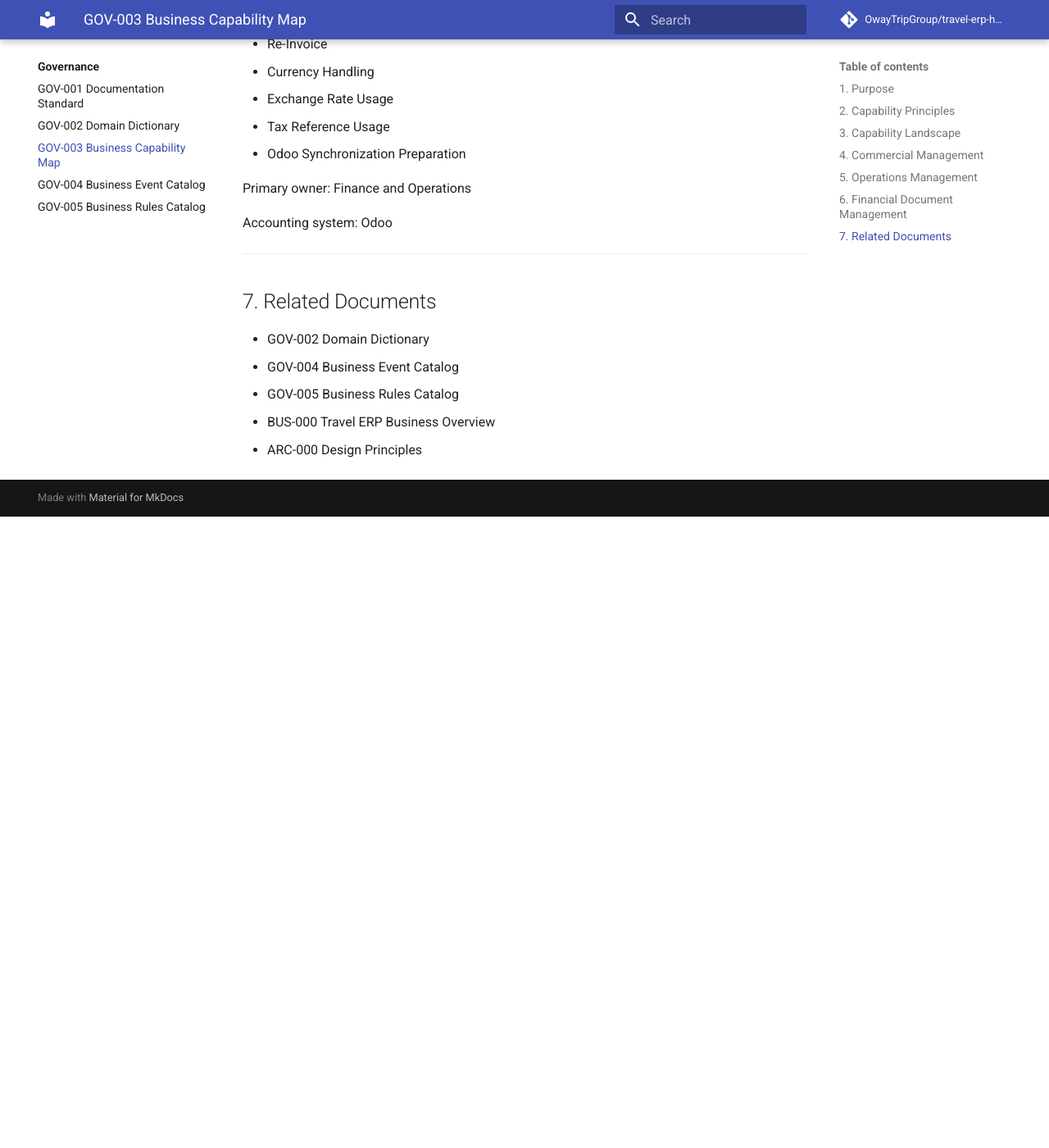
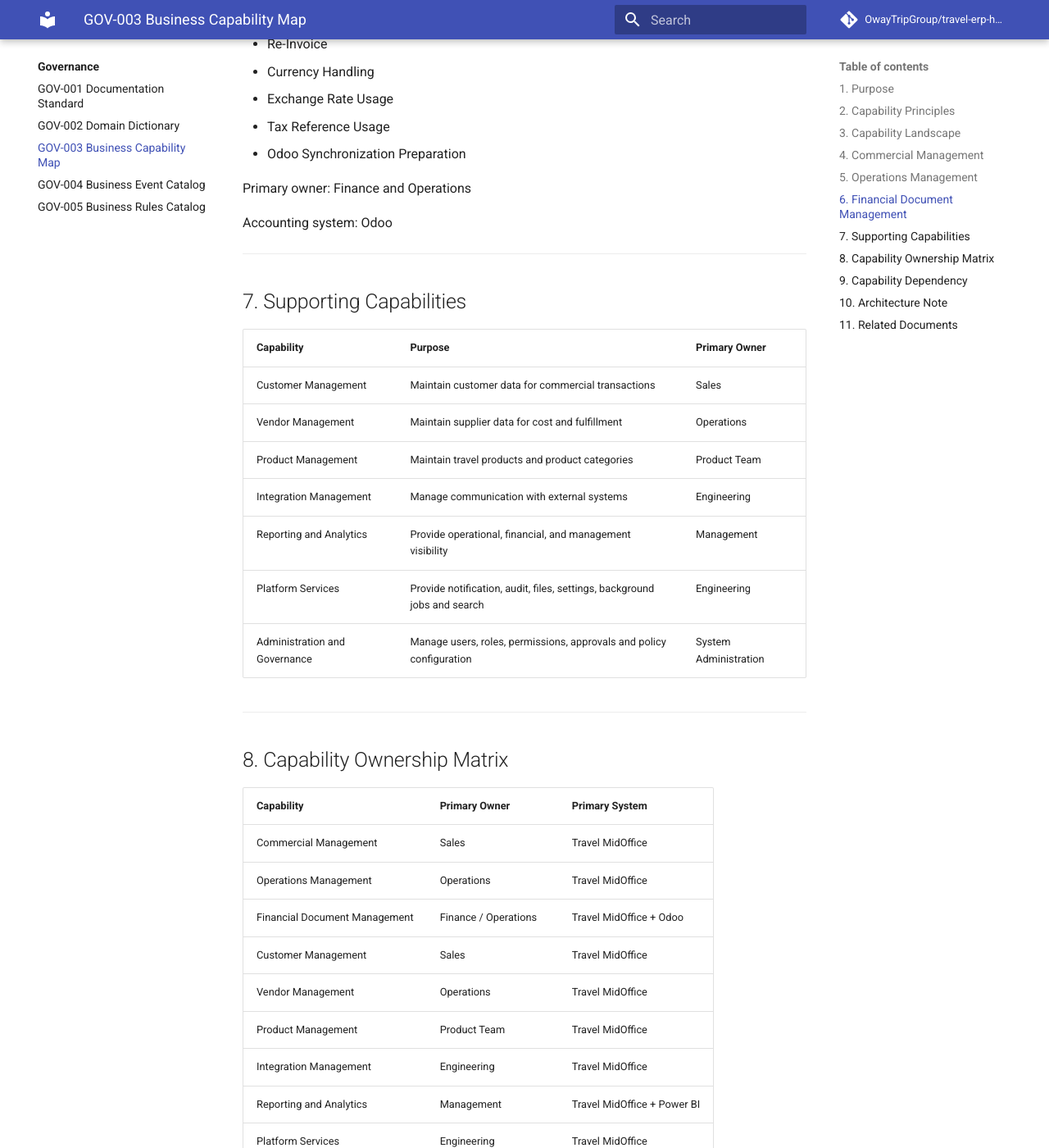
Before and after one commit to OwayTripGroup/travel-erp-handbook, an MkDocs documentation site: the page built from docs/00-governance/GOV-003-business-capability-map.md, in a window 1280 px wide and 1400 px high, scrolled down 2613 px. Shown: the whole window at 82% size. Built offline with MkDocs 1.6.1 and Material for MkDocs 9.7.7, drawn with Linux system fonts in a browser that asks for light colours; comment, search, counter and statistics services are not loaded; before the commit the page ends 3243 px from its top, so only the background shows below that; some of the changed text lies outside the part shown.

Commit message:
docs(governance): complete GOV-003 capability map

````diff
--- a/docs/00-governance/GOV-003-business-capability-map.md
+++ b/docs/00-governance/GOV-003-business-capability-map.md
@@ -107,10 +107,66 @@ Accounting system: Odoo
 
 ---
 
-## 7. Related Documents
+## 7. Supporting Capabilities
+
+| Capability | Purpose | Primary Owner |
+|---|---|---|
+| Customer Management | Maintain customer data for commercial transactions | Sales |
+| Vendor Management | Maintain supplier data for cost and fulfillment | Operations |
+| Product Management | Maintain travel products and product categories | Product Team |
+| Integration Management | Manage communication with external systems | Engineering |
+| Reporting and Analytics | Provide operational, financial, and management visibility | Management |
+| Platform Services | Provide notification, audit, files, settings, background jobs and search | Engineering |
+| Administration and Governance | Manage users, roles, permissions, approvals and policy configuration | System Administration |
+
+---
+
+## 8. Capability Ownership Matrix
+
+| Capability | Primary Owner | Primary System |
+|---|---|---|
+| Commercial Management | Sales | Travel MidOffice |
+| Operations Management | Operations | Travel MidOffice |
+| Financial Document Management | Finance / Operations | Travel MidOffice + Odoo |
+| Customer Management | Sales | Travel MidOffice |
+| Vendor Management | Operations | Travel MidOffice |
+| Product Management | Product Team | Travel MidOffice |
+| Integration Management | Engineering | Travel MidOffice |
+| Reporting and Analytics | Management | Travel MidOffice + Power BI |
+| Platform Services | Engineering | Travel MidOffice |
+| Administration and Governance | System Administration | Travel MidOffice |
+
+---
+
+## 9. Capability Dependency
+
+```text
+Commercial Management
+  -> Operations Management
+  -> Financial Document Management
+  -> Integration Management
+  -> Reporting and Analytics
+```
+
+Customer Management, Vendor Management, Product Management, Platform Services, and Administration support the full capability chain.
+
+---
+
+## 10. Architecture Note
+
+Commercial Transaction Management should be treated as the parent capability for Orders, Customer Invoices, Vendor Bills, Full Credit Notes, and Re-Invoices.
+
+This does not require a new database table immediately. It is a business architecture concept that helps organize the domain and future evolution.
+
+---
+
+## 11. Related Documents
 
 - GOV-002 Domain Dictionary
 - GOV-004 Business Event Catalog
 - GOV-005 Business Rules Catalog
 - BUS-000 Travel ERP Business Overview
 - ARC-000 Design Principles
+- ADR-001 Travel MidOffice as Operational System of Record
+- ADR-002 Odoo as Accounting System of Record
+- ADR-003 Document-Based Amendment Strategy
````
